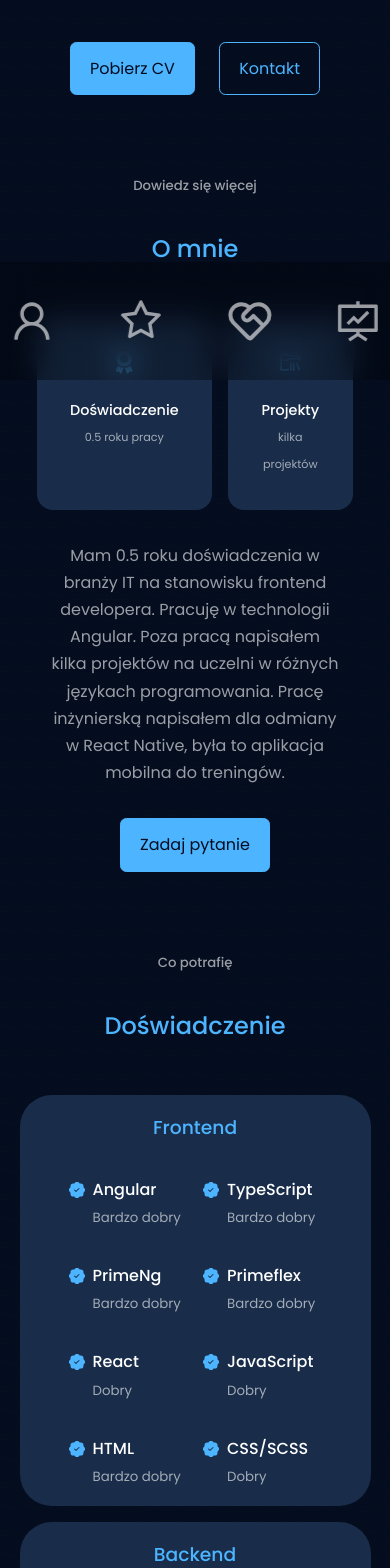
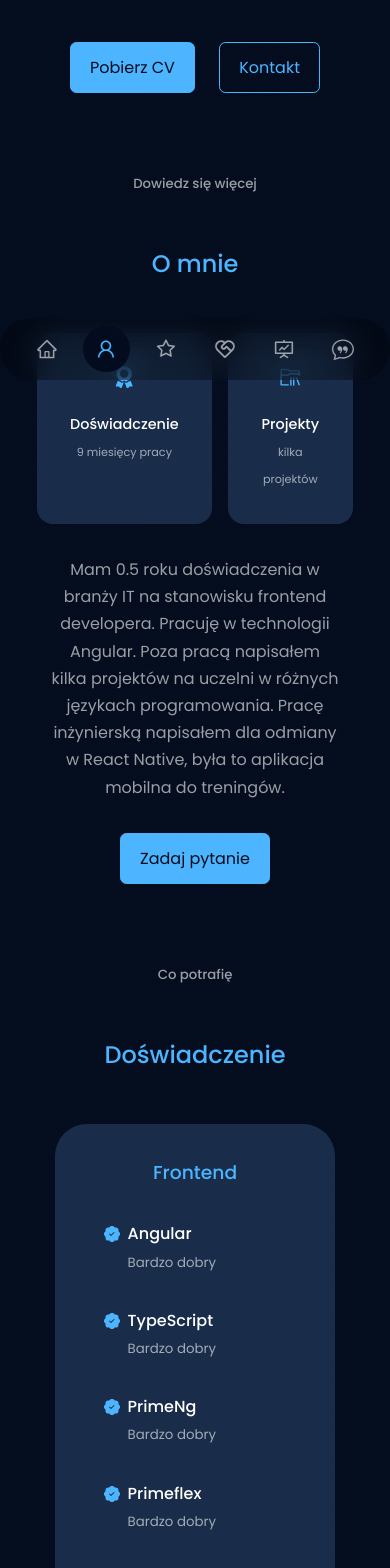
Before and after one commit to matCh00/Portfolio_v1, a React (Create React App) app in the folder portfolio/: page / in a window 390 px wide. Shown: the part 432-2000 px from the top of the page. Built offline with nearby package versions, Linux system fonts and the light colour scheme.

Commit message:
poprawki

```diff
--- a/portfolio/src/components/about/About.jsx
+++ b/portfolio/src/components/about/About.jsx
@@ -18,7 +18,7 @@ const About = () => {
           <article className='about__card'>
             <FaAward className='about__icon'/>
             <h5>Doświadczenie</h5>
-            <small>0.5 roku pracy</small>
+            <small>9 miesięcy pracy</small>
           </article>
 
           <article className='about__card'>
--- a/portfolio/src/components/contact/contact.css
+++ b/portfolio/src/components/contact/contact.css
@@ -52,3 +52,13 @@
     gap: 2rem;
   }
 }
+
+
+/* Portrait */
+@media screen and (orientation: portrait) {
+  .contact__options {
+    width: var(--container-width-sm);
+    grid-template-columns: 1fr;
+    gap: 2rem;
+  }
+}
--- a/portfolio/src/components/experience/Experience.jsx
+++ b/portfolio/src/components/experience/Experience.jsx
@@ -43,7 +43,7 @@ const Experience = () => {
                 <article key={e.key} className='experience__details'>
                   <BsPatchCheckFill className='experience__details-icon'/>
                   <div>
-                    <h4>{e.key}</h4>
+                    <h4 style={{whiteSpace: 'nowrap'}}>{e.key}</h4>
                     <small className='text-light'>{e.value}</small>
                   </div>
                 </article>
@@ -61,7 +61,7 @@ const Experience = () => {
                 <article key={e.key} className='experience__details'>
                   <BsPatchCheckFill className='experience__details-icon'/>
                   <div>
-                    <h4>{e.key}</h4>
+                    <h4 style={{whiteSpace: 'nowrap'}}>{e.key}</h4>
                     <small className='text-light'>{e.value}</small>
                   </div>
                 </article>
@@ -79,7 +79,7 @@ const Experience = () => {
                 <article key={e.key} className='experience__details'>
                   <BsPatchCheckFill className='experience__details-icon'/>
                   <div>
-                    <h4>{e.key}</h4>
+                    <h4 style={{whiteSpace: 'nowrap'}}>{e.key}</h4>
                     <small className='text-light'>{e.value}</small>
                   </div>
                 </article>
--- a/portfolio/src/components/experience/experience.css
+++ b/portfolio/src/components/experience/experience.css
@@ -22,17 +22,18 @@
   text-align: center;
   margin-bottom: 2rem;
   color: var(--color-primary);
+  white-space: nowrap;
 }
 
 .experience__content {
-  display: grid;
-  grid-template-columns: 1fr 1fr;
-  row-gap: 2rem;
+  columns: 8rem;
 }
 
 .experience__details {
   display: flex;
   gap: 0.5rem;
+  break-inside: avoid-column;
+  margin-bottom: 2rem;
 }
 
 .experience__details-icon {
@@ -55,6 +56,9 @@
   .experience__content {
     padding: 0 1rem;
   }
+  .experience__content {
+    columns: 12rem;
+  }
 }
 
 
@@ -63,11 +67,10 @@
   .experience__container {
     gap: 1rem;
   }
-  .experience__container > div {
-    width: 100%;
-    padding: 1rem 2rem;
-  }
   .experience__content {
     padding-right: 0;
   }
+  .experience__content {
+    columns: 16rem;
+  }
 }
--- a/portfolio/src/components/nav/nav.css
+++ b/portfolio/src/components/nav/nav.css
@@ -1,26 +1,24 @@
 nav {
-  background-color: rgba(0, 0, 0, 0.3);
-  width: max-content;
-  display: block;
-  padding: 0.7rem 1.7rem;
-  z-index: 2;
   position: fixed;
   left: 50%;
-  transform: translateX(-50%);
   bottom: 2rem;
   display: flex;
   gap: 0.8rem;
+  transform: translateX(-50%);
+  padding: 0.5rem 1.5rem;
   border-radius: 3rem;
+  background-color: rgba(0, 0, 0, 0.3);
   backdrop-filter: blur(15px);
+  z-index: 2;
 }
 
 nav a {
-  background: transparent;
+  font-size: 1.3rem;
+  display: flex;
   padding: 0.9rem;
   border-radius: 50%;
-  display: flex;
+  background: transparent;
   color: var(--color-light);
-  font-size: 1.1rem;
 }
 
 nav a:hover {
@@ -36,7 +34,7 @@ nav a.active {
 /* Portrait */
 @media screen and (orientation: portrait) {
   nav a {
-    padding: 1.5rem;
-    font-size: 3rem;
+    padding: clamp(.4em, .2em + 2vw, 1.5em);
+    font-size: clamp(1.1rem, .4rem + 4vw, 3rem);
   }
 }
--- a/portfolio/src/index.css
+++ b/portfolio/src/index.css
@@ -74,17 +74,18 @@ h1 {
 }
 
 section {
-  padding: 3rem 0 12rem 0;
-}
-
-section > h2, section > h5 {
-  text-align: center;
-  color: var(--color-light);
+  padding: 3em 0 12em 0;
 }
 
 section > h2 {
+  text-align: center;
   color: var(--color-primary);
   margin-bottom: 3rem;
+}
+
+section > h5 {
+  text-align: center;
+  color: var(--color-light);
 }
 
 .text-light {
@@ -101,25 +102,24 @@ a:hover {
 }
 
 .btn {
-  width: max-content;
-  display: block;
+  padding: 0.7em 1.2em;
   color: var(--color-primary);
-  padding: 0.75rem 1.2rem;
+  border: 1px solid var(--color-primary);
   border-radius: 0.4rem;
   cursor: pointer;
-  border: 1px solid var(--color-primary);
   transition: var(--transition);
+  white-space: nowrap;
 }
 
 .btn:hover {
+  color: var(--color-bg);
   background: var(--color-white);
-  color: var(--color-bg);
   border-color: transparent;
 }
 
 .btn-primary {
+  color: var(--color-bg);
   background: var(--color-primary);
-  color: var(--color-bg);
 }
 
 img {
@@ -140,7 +140,7 @@ input, textarea, button, select, a {
   }
 
   section {
-    padding: 2rem 0 12rem 0;
+    padding: 2em 0 12em 0;
   }
 }
 
@@ -152,14 +152,14 @@ input, textarea, button, select, a {
   }
 
   section {
-    padding-top: 1rem;
+    padding-top: 1em;
   }
 
   section > h2 {
-    margin-top: 2rem;
+    margin-top: 2em;
   }
 
   section {
-    padding: 3rem 0 2rem 0;
+    padding: 3em 0 2em 0;
   }
 }
```
Also changed, not shown: 12 other files (tests, documents, lock files or other folders).
